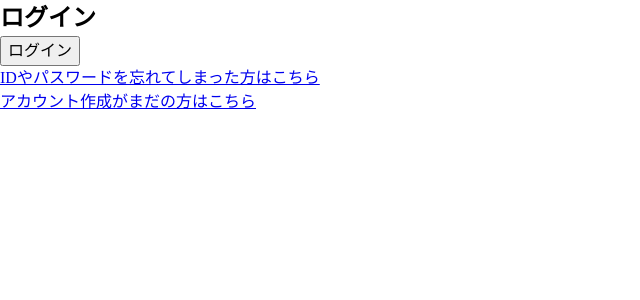
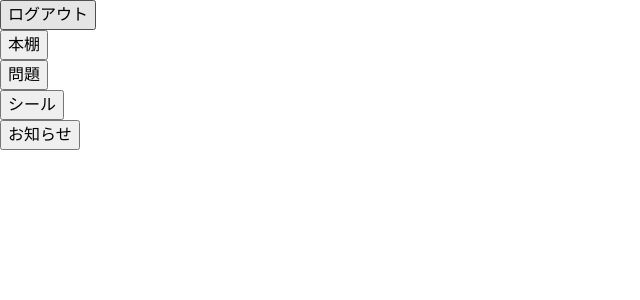
Before and after one commit to ishida-0622/u22-2023, a Next.js app in the folder frontend/: page /admin/top in a window 1280 px wide. Shown: the top 300 px of the page, without its empty margins (0-640 px from the left). Built offline with nearby package versions, Linux system fonts and the light colour scheme.

Commit message:
feat:編集

```diff
--- a/frontend/src/components/pages/adminTop/index.tsx
+++ b/frontend/src/components/pages/adminTop/index.tsx
@@ -1,27 +1,38 @@
-import Link from "next/link";
 import { useRouter } from "next/router";
-// import { useState } from "react";
 
 export const Top = () => {
   const router = useRouter();
 
-  // const ScreenTransition = () => {
-  //   router.push("/");
-  // };
+  const ScreenTransition = (path) => {
+    router.push(path);
+  };
 
   return (
     <div>
-      <h2>ログイン</h2>
       <div>
-        <button type="submit">ログイン</button>
+        <button onClick={() => ScreenTransition("/admin/logout")}>
+          ログアウト
+        </button>
       </div>
       <div>
-        <Link href="/password-reset">
-          IDやパスワードを忘れてしまった方はこちら
-        </Link>
-      </div>
-      <div>
-        <Link href="/signup">アカウント作成がまだの方はこちら</Link>
+        <div>
+          <button onClick={() => ScreenTransition("/admin/book")}>本棚</button>
+        </div>
+        <div>
+          <button onClick={() => ScreenTransition("/admin/puzzle")}>
+            問題
+          </button>
+        </div>
+        <div>
+          <button onClick={() => ScreenTransition("/admin/sticker")}>
+            シール
+          </button>
+        </div>
+        <div>
+          <button onClick={() => ScreenTransition("/admin/news")}>
+            お知らせ
+          </button>
+        </div>
       </div>
     </div>
   );
```
